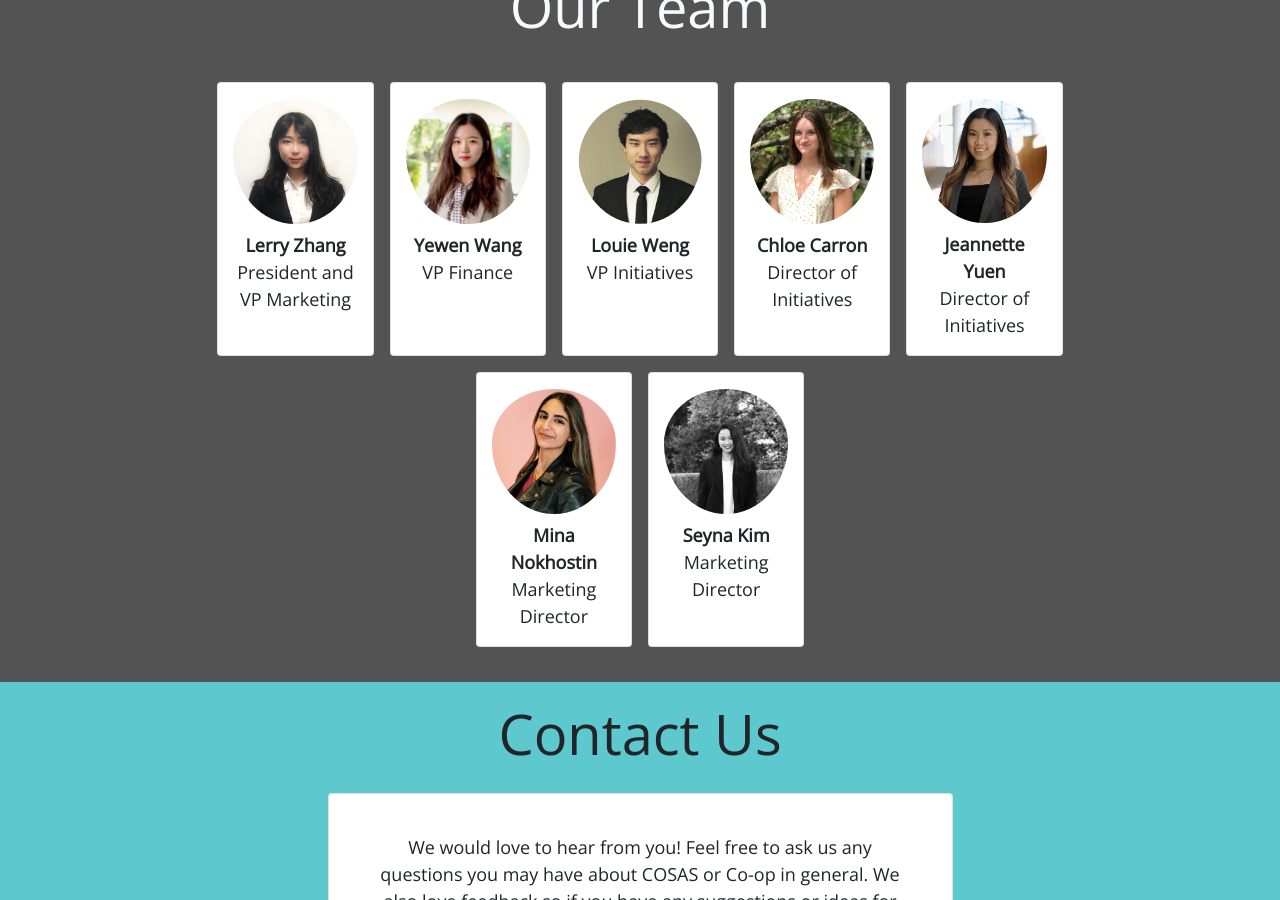
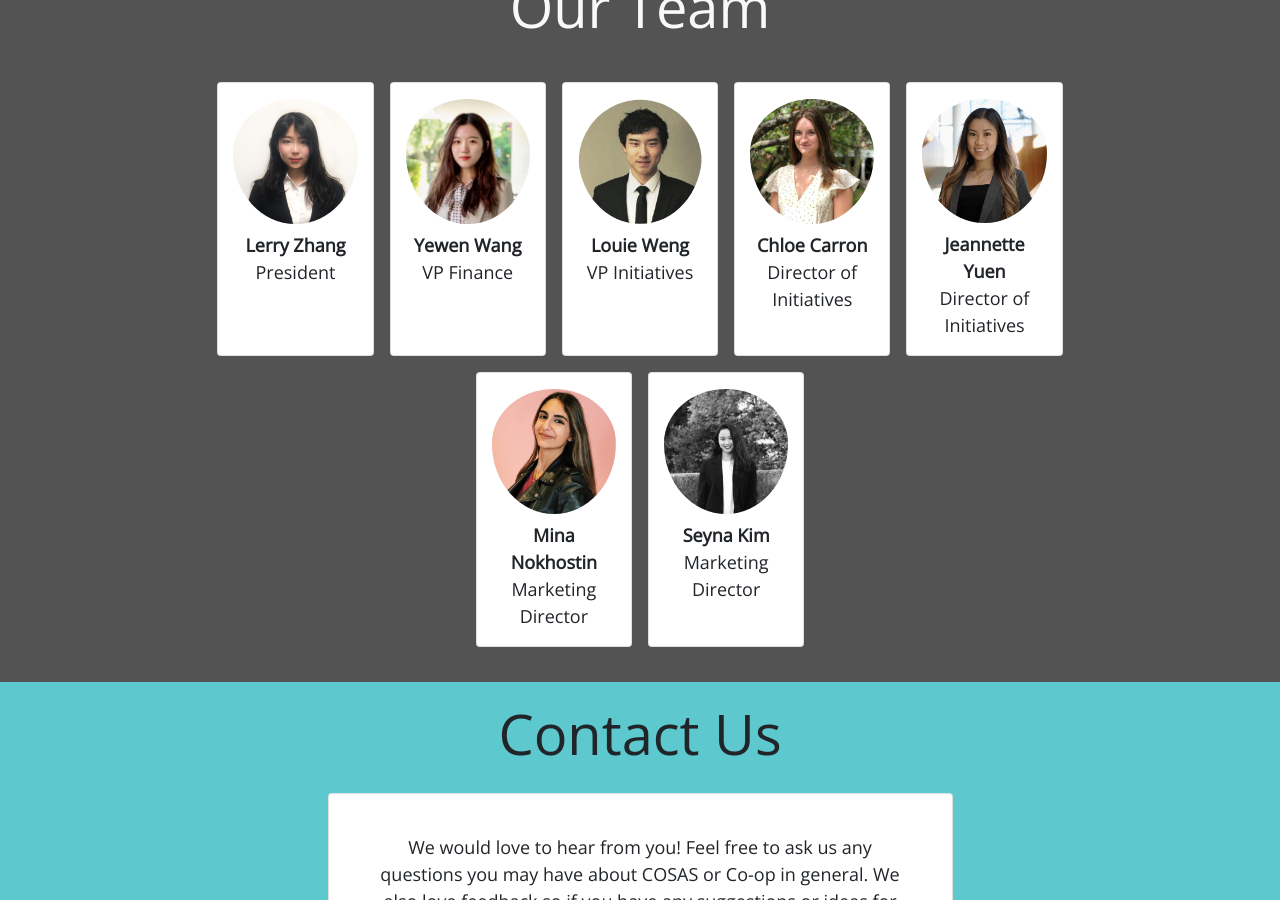
Before and after one commit to coopsauder/COSAS, a Jekyll site: the page built from index.html, in a window 1280 px wide and 900 px high, scrolled down 3191 px. Built offline with Jekyll 4.4.1, drawn with Linux system fonts in a browser that asks for light colours; nearby versions of some CDN libraries.

Commit message:
changed the contact form

```diff
--- a/_data/team.yaml
+++ b/_data/team.yaml
@@ -1,7 +1,7 @@
 team:
   - id: lerry
     name: Lerry Zhang
-    position: President and VP Marketing
+    position: President
     year: 3
     email: cosas.sauder@gmail.com
     linkedin: https://www.linkedin.com/in/zhang-lerry/
--- a/_includes/contact.html
+++ b/_includes/contact.html
@@ -20,11 +20,10 @@
         <textarea class="form-control" type="text" placeholder="Questions, comments, concerns"
           name="entry.1648820328"></textarea>
       </div>
-      <button id="submit-form" type="button" class="btn btn-primary col-md-3 mx-auto py-3" data-toggle="modal"
+      <button id="submit-form" type="submit" class="btn btn-primary col-md-3 mx-auto py-3" data-toggle="modal"
         data-target="#exampleModal">
         Submit
       </button>
-
     </form>
 
     <iframe name="hidden_iframe" id="hidden_iframe" style="display:none;"></iframe>
@@ -40,7 +39,7 @@
   <div class="modal-dialog modal-dialog-centered" role="document">
     <div class="modal-content">
       <div class="modal-header bg-primary">
-        <h5 class="modal-title" id="exampleModalLabel">COSAS Alert</h5>
+        <h5 class="modal-title" id="exampleModalLabel">COSAS Thank You</h5>
         <button type="button" class="close" data-dismiss="modal" aria-label="Close">
           <span aria-hidden="true">&times;</span>
         </button>
@@ -49,6 +48,7 @@
         Thank you for reaching out to us, have a great day!
       </div>
       <div class="modal-footer">
+        <button id="clear-contact" type="button" class="text-dark btn btn-primary" data-dismiss="modal">Clear Form</button>
       </div>
     </div>
   </div>
--- a/_includes/team.html
+++ b/_includes/team.html
@@ -45,9 +45,6 @@
                         <p><b>Hobbies:</b><br> {{ person.hobbies }}</p>
                         <p><b>Interesting Fact:</b><br> {{ person.fact }}</p>
                         <p><b>Why COSAS?:</b><br> {{ person.cosas }}</p>
-
-
-
                     </div>
                     <div class="modal-footer bg-primary">
                         <button type="button" class="btn btn-secondary" data-dismiss="modal">Close</button>
--- a/static_files/scripts/scripts.js
+++ b/static_files/scripts/scripts.js
@@ -26,3 +26,7 @@
     ScrollReveal().reveal('.team', { duration: 2000, interval: 150 })
     ScrollReveal().reveal('.contact', { duration: 3000 })
 })
+
+$("#clear-contact").click(function () {
+    $('#contactForm').trigger("reset")
+});
```
